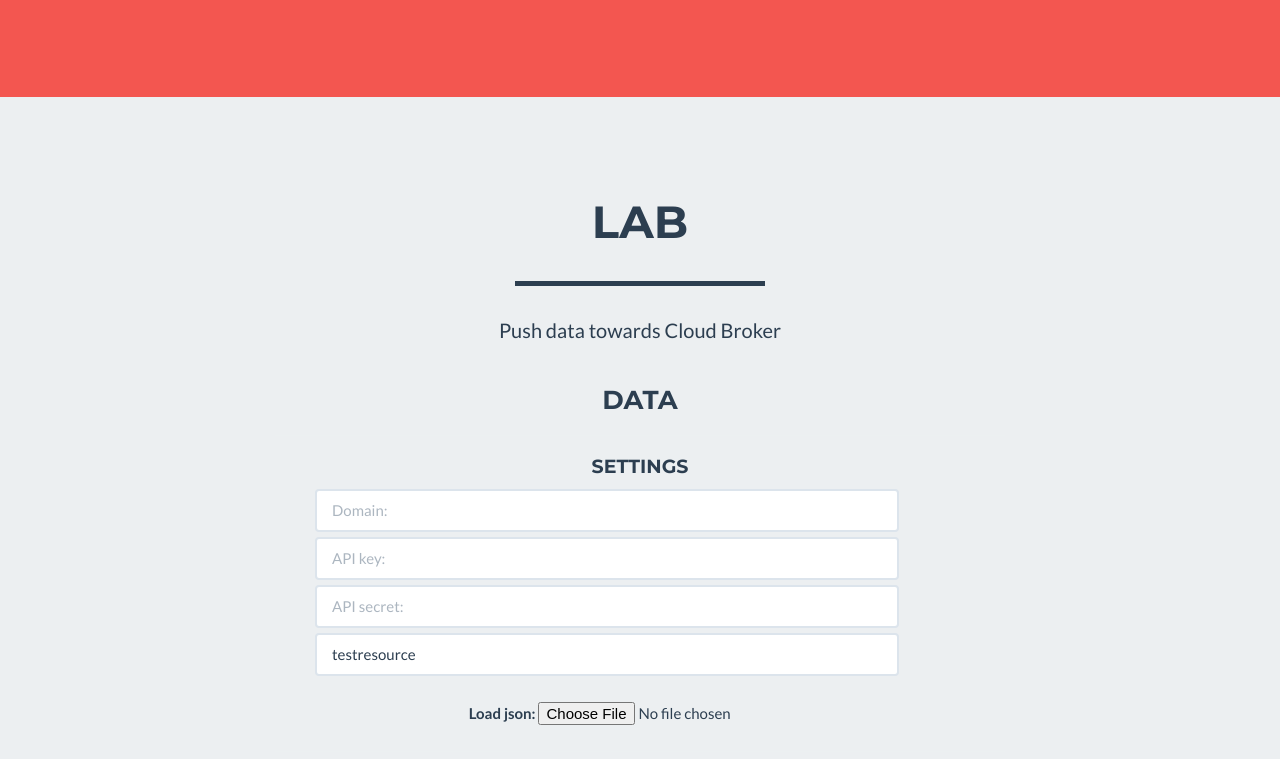
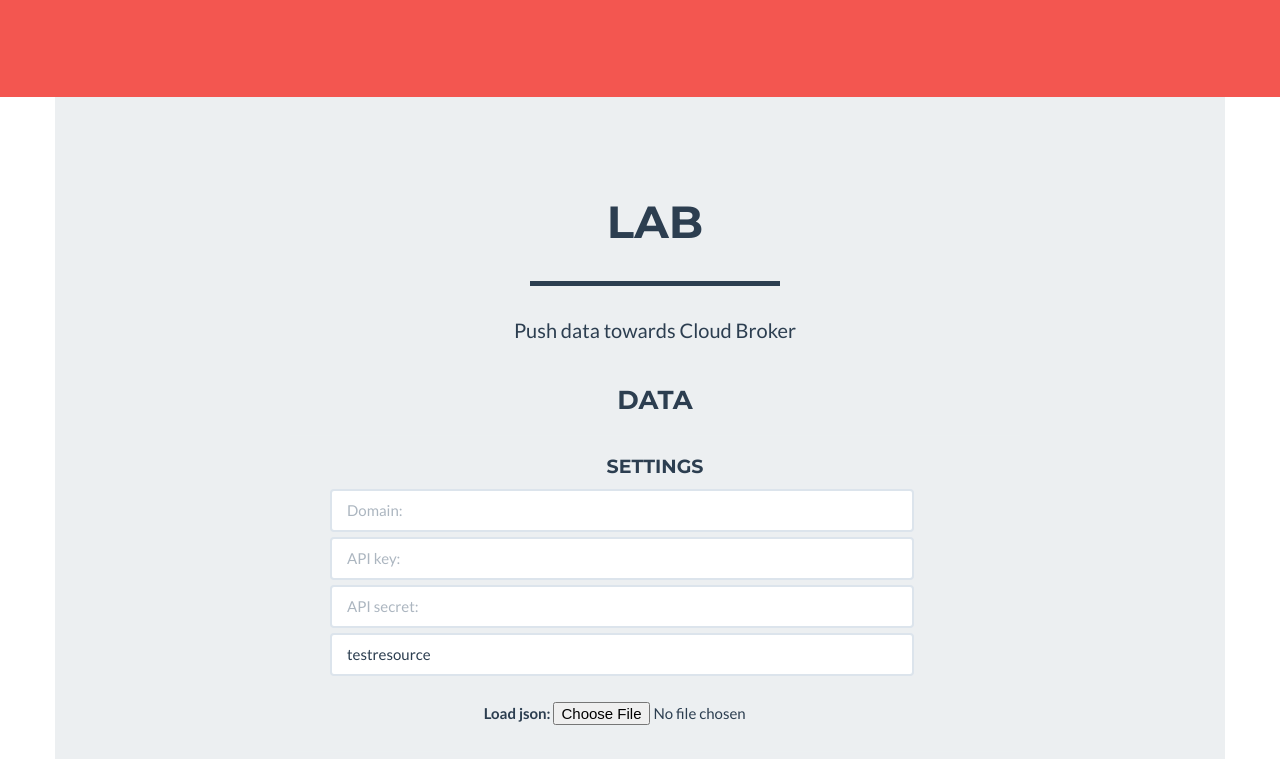
Before and after one commit to waylayio/labs, a plain HTML site: page site/index.html in a window 1280 px wide. Shown: the part 581-1340 px from the top of the page. Drawn offline with nearby package versions, Linux system fonts and the light colour scheme; a script that the page names is missing.

Commit message:
Containter fix

```diff
--- a/site/index.html
+++ b/site/index.html
@@ -76,7 +76,7 @@
         </div>
     </header>
 
-    <section id="runsimulation" class="case content-section text-center">
+    <section id="runsimulation" class="case container content-section text-center">
 		<div class="container">
             <h2>Lab</h2>
             <hr class="star-lab">
```
